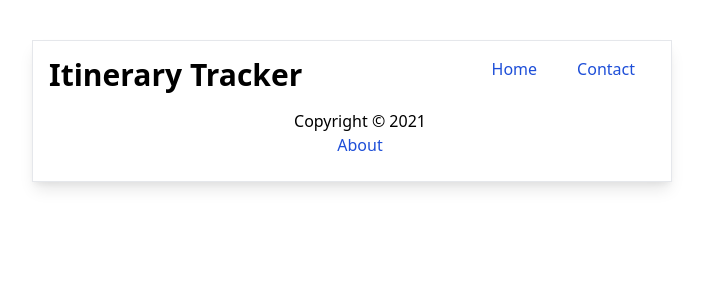
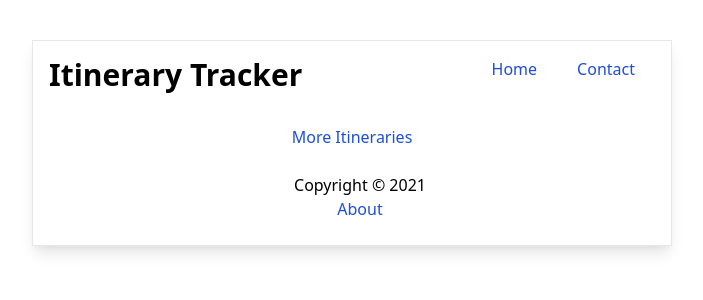
Before and after one commit to PrinceNiyonshuti/itinerary-tracker-v2, a React (Create React App) app: page / in a window 1280 px wide. Shown: the top 300 px of the page, without its empty margins (288-991 px from the left). Built offline with nearby package versions, Linux system fonts and the light colour scheme.

Commit message:
added home page

```diff
--- a/src/layout/Layout.tsx
+++ b/src/layout/Layout.tsx
@@ -1,6 +1,8 @@
 /** @format */
 
 import React from "react";
+import { Route, Routes } from "react-router-dom";
+import Home from "../pages/Home";
 import Footer from "./Footer";
 import Title from "./Title";
 
@@ -10,6 +12,9 @@ function Layout() {
 			<div className="flex items-center justify-center w-screen mt-10 ">
 				<div className="w-2/4 font-bold border shadow-lg p-4">
 					<Title />
+					<Routes>
+						<Route path="/" element={<Home />} />
+					</Routes>
 					<Footer />
 				</div>
 			</div>
--- /dev/null
+++ b/src/pages/Home.tsx
@@ -0,0 +1,19 @@
+/** @format */
+import { Link } from "react-router-dom";
+const Home = () => {
+	return (
+		<div>
+			<div className="w-full p-4">
+				<ul>
+				</ul>
+				<Link to="/all">
+					<p className="font-normal text-blue-700 text-center mt-2">
+						More Itineraries
+					</p>
+				</Link>
+			</div>
+		</div>
+	);
+};
+
+export default Home;
```
